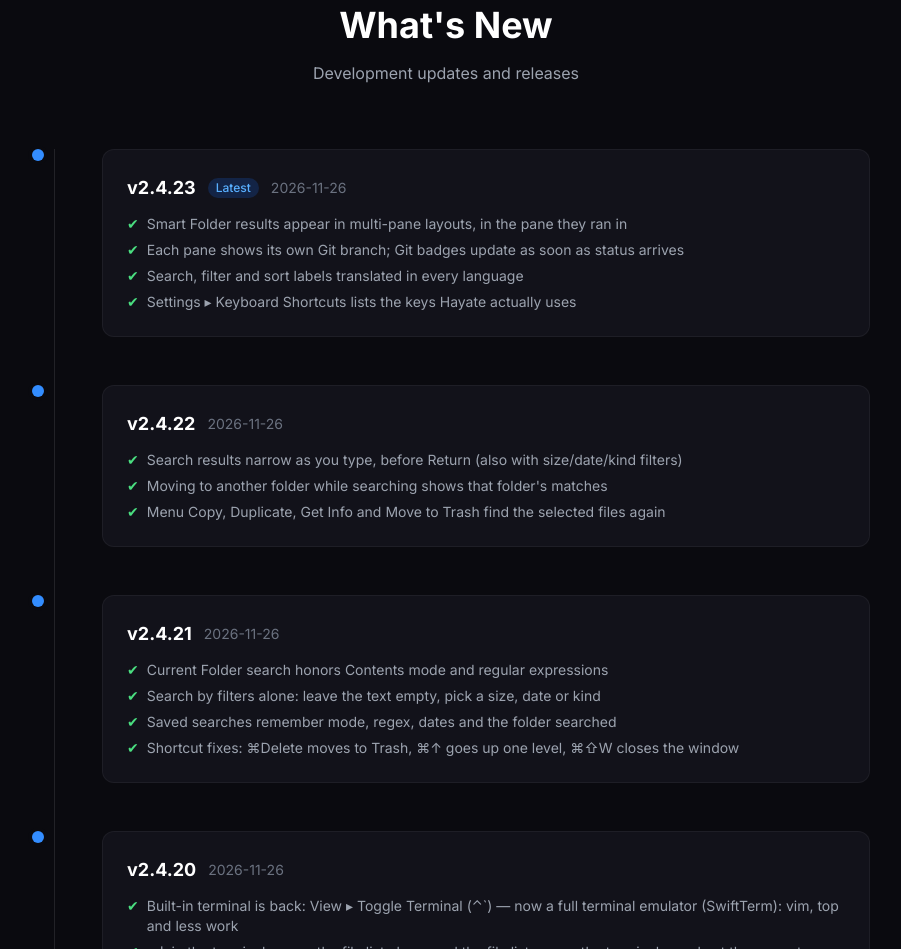
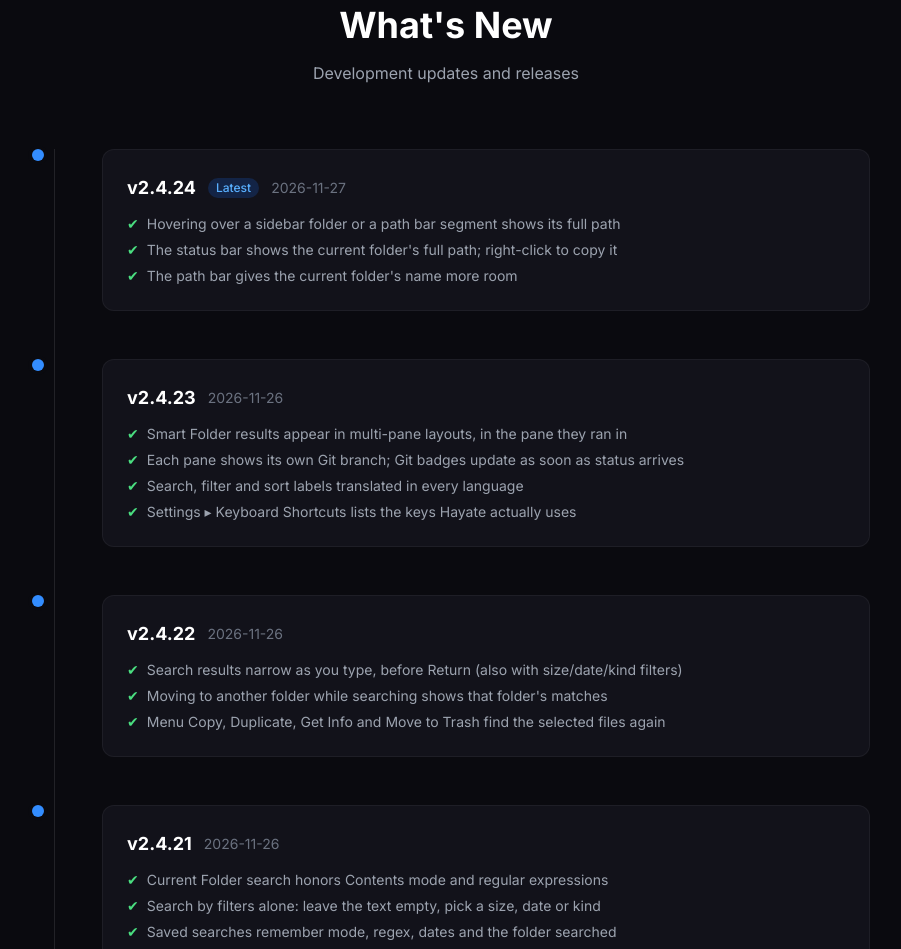
Before and after one commit to revivals47/hayate-app, a plain HTML site: page index.html in a window 1280 px wide. Shown: the part 5216-6165 px from the top of the page, without its empty margins (194-1095 px from the left). Drawn offline with nearby package versions, Linux system fonts and the light colour scheme.

Commit message:
v2.4.24: hover paths and status bar path

```diff
--- a/index.html
+++ b/index.html
@@ -514,7 +514,7 @@
             </p>
 
             <div class="flex items-center justify-center gap-4 mb-8">
-                <a href="https://github.com/revivals47/hayate-app/releases/download/v2.4.23/Hayate-2.4.23.dmg" class="px-10 py-4 bg-hayate-600 hover:bg-hayate-700 text-white text-lg font-bold rounded-xl transition shadow-lg shadow-hayate-600/25">
+                <a href="https://github.com/revivals47/hayate-app/releases/download/v2.4.24/Hayate-2.4.24.dmg" class="px-10 py-4 bg-hayate-600 hover:bg-hayate-700 text-white text-lg font-bold rounded-xl transition shadow-lg shadow-hayate-600/25">
                     <span data-i18n="dl.cta">Download Hayate.dmg</span>
                 </a>
             </div>
@@ -544,13 +544,29 @@
                 <!-- Timeline line -->
                 <div class="absolute left-4 md:left-8 top-0 bottom-0 w-px bg-white/10"></div>
 
+                <!-- v2.4.24 -->
+                <div class="relative pl-12 md:pl-20 pb-12">
+                    <div class="absolute left-2.5 md:left-6.5 w-3 h-3 rounded-full bg-hayate-500 ring-4 ring-dark-900"></div>
+                    <div class="bg-dark-800 rounded-xl border border-white/5 p-6">
+                        <div class="flex items-center gap-3 mb-3">
+                            <span class="text-lg font-bold">v2.4.24</span>
+                            <span class="text-xs px-2 py-0.5 rounded-full bg-hayate-600/20 text-hayate-400 font-medium">Latest</span>
+                            <span class="text-sm text-gray-500">2026-11-27</span>
+                        </div>
+                        <ul class="space-y-1.5 text-sm text-gray-400">
+                            <li class="flex gap-2"><span class="text-green-400">&#x2714;</span> Hovering over a sidebar folder or a path bar segment shows its full path</li>
+                            <li class="flex gap-2"><span class="text-green-400">&#x2714;</span> The status bar shows the current folder's full path; right-click to copy it</li>
+                            <li class="flex gap-2"><span class="text-green-400">&#x2714;</span> The path bar gives the current folder's name more room</li>
+                        </ul>
+                    </div>
+                </div>
+
                 <!-- v2.4.23 -->
                 <div class="relative pl-12 md:pl-20 pb-12">
                     <div class="absolute left-2.5 md:left-6.5 w-3 h-3 rounded-full bg-hayate-500 ring-4 ring-dark-900"></div>
                     <div class="bg-dark-800 rounded-xl border border-white/5 p-6">
                         <div class="flex items-center gap-3 mb-3">
                             <span class="text-lg font-bold">v2.4.23</span>
-                            <span class="text-xs px-2 py-0.5 rounded-full bg-hayate-600/20 text-hayate-400 font-medium">Latest</span>
                             <span class="text-sm text-gray-500">2026-11-26</span>
                         </div>
                         <ul class="space-y-1.5 text-sm text-gray-400">
```
